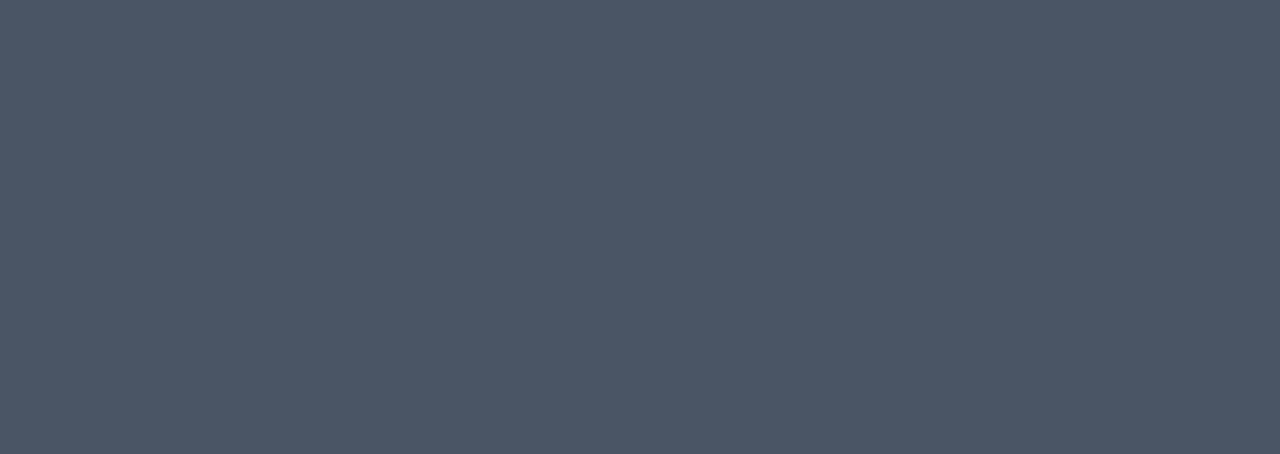
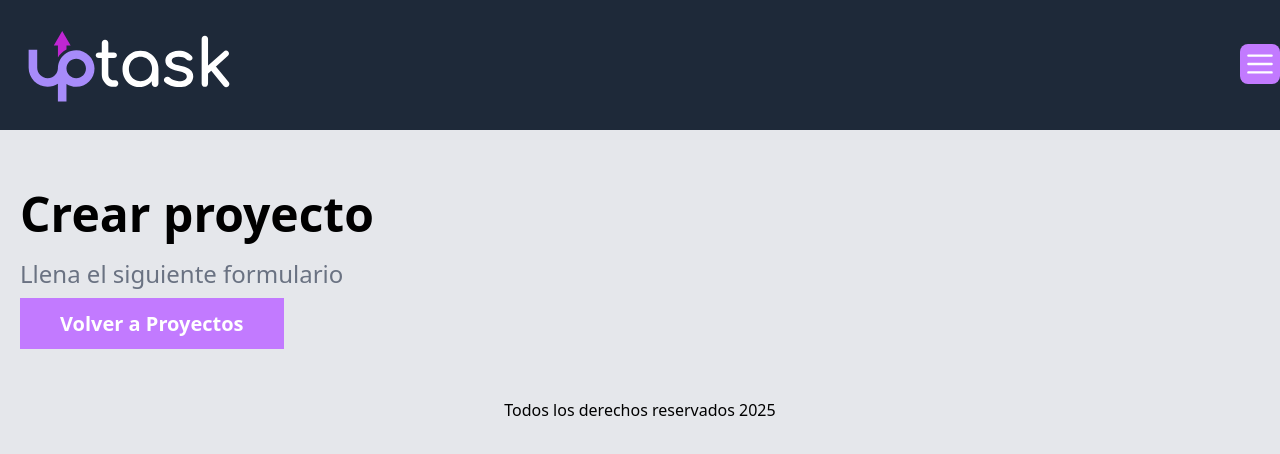
Before and after one commit to alejandroaduran/Proyecto-15, a React (Vite) app in the folder frontend_uptask/: page /projects/create in a window 1280 px wide. Before the commit this address had no page. Shown: the top 454 px of the page. Built offline with nearby package versions, Linux system fonts and the light colour scheme.

Commit message:
feat: enhance project management interface with navigation and create project functionality

```diff
--- a/frontend_uptask/index.html
+++ b/frontend_uptask/index.html
@@ -6,7 +6,7 @@
     <meta name="viewport" content="width=device-width, initial-scale=1.0" />
     <title>UpTask - Node Express TypeScript Mongoose Tailwindcss ReactQuery </title>
   </head>
-  <body class= "bg-gray-600">
+  <body class= "bg-gray-200">
     <div id="root"></div>
     <script type="module" src="/src/main.tsx"></script>
   </body>
--- a/frontend_uptask/package.json
+++ b/frontend_uptask/package.json
@@ -10,6 +10,8 @@
     "preview": "vite preview"
   },
   "dependencies": {
+    "@headlessui/react": "^2.2.3",
+    "@heroicons/react": "^2.2.0",
     "@tailwindcss/cli": "^4.1.7",
     "@tailwindcss/vite": "^4.1.7",
     "react": "^19.1.0",
--- /dev/null
+++ b/frontend_uptask/src/components/NavMenu.tsx
@@ -0,0 +1,54 @@
+import {
+  Popover,
+  PopoverButton,
+  PopoverPanel,
+  Transition
+} from '@headlessui/react'
+import { Bars3Icon } from '@heroicons/react/20/solid'
+import { Link } from 'react-router-dom'
+import { Fragment } from 'react'
+
+export const NavMenu = () => {
+  return (
+    <Popover className='relative'>
+      <PopoverButton className='inline-flex items-center gap-x-1 text-sm font-semibold leading-6 p-1 rounded-lg bg-purple-400'>
+        <Bars3Icon className='w-8 h-8 text-white ' />
+      </PopoverButton>
+
+      <Transition
+        as={Fragment}
+        enter='transition ease-out duration-200'
+        enterFrom='opacity-0 translate-y-1'
+        enterTo='opacity-100 translate-y-0'
+        leave='transition ease-in duration-150'
+        leaveFrom='opacity-100 translate-y-0'
+        leaveTo='opacity-0 translate-y-1'
+      >
+        <PopoverPanel className='absolute left-1/2 z-10 mt-5 flex w-screen lg:max-w-min -translate-x-1/2 lg:-translate-x-48'>
+          <div className='w-full lg:w-56 shrink rounded-xl bg-white p-4 text-sm font-semibold leading-6 text-gray-900 shadow-lg ring-1 ring-gray-900/5'>
+            <p className='text-center'>Hola: Usuario</p>
+            <Link
+              to='/profile'
+              className='block p-2 hover:text-purple-950'
+            >
+              Mi Perfil
+            </Link>
+            <Link
+              to='/'
+              className='block p-2 hover:text-purple-950'
+            >
+              Mis Proyectos
+            </Link>
+            <button
+              className='block p-2 hover:text-purple-950'
+              type='button'
+              onClick={() => {}}
+            >
+              Cerrar Sesión
+            </button>
+          </div>
+        </PopoverPanel>
+      </Transition>
+    </Popover>
+  )
+}
--- a/frontend_uptask/src/layouts/AppLayout.tsx
+++ b/frontend_uptask/src/layouts/AppLayout.tsx
@@ -1,5 +1,6 @@
 import { Outlet } from "react-router-dom"
 import Logo from "@/components/Logo"
+import { NavMenu } from "@/components/NavMenu"
 
 export default function AppLayout() {
     return (
@@ -10,6 +11,7 @@ export default function AppLayout() {
                     <div className="w-64">
                         <Logo />
                     </div>
+                    <NavMenu/>
                 </div>
             </header>
             <section className="max-w-screen-2xl mx-auto mt-10 p-5">
--- a/frontend_uptask/src/router.tsx
+++ b/frontend_uptask/src/router.tsx
@@ -1,6 +1,7 @@
 import { BrowserRouter, Routes, Route } from "react-router-dom";
-import AppLayout from "./layouts/AppLayout";
-import DashboardView from "./views/DashboardView";
+import AppLayout from "@/layouts/AppLayout";
+import DashboardView from "@/views/DashboardView";
+import CreateProjectView from "./views/projects/CreateProjectView";
 
 export default function Router() {
     return (
@@ -8,6 +9,7 @@ export default function Router() {
             <Routes>
                 <Route element={<AppLayout />}>
                     <Route path="/" element={<DashboardView />} index />
+                    <Route path="/projects/create" element={<CreateProjectView />} />
                 </Route>
             </Routes>
         </BrowserRouter>
--- a/frontend_uptask/src/views/DashboardView.tsx
+++ b/frontend_uptask/src/views/DashboardView.tsx
@@ -1,7 +1,19 @@
-
+import { Link } from "react-router-dom"
 
 export default function DashboardView() {
   return (
-    <div>DashboardView</div>
+    <>
+      <h1 className="text-5xl font-black">Mis proyectos</h1>
+      <p className="text-2xl font-light text-gray-500 mt-5">Maneja y administra tusp royectos</p>
+      <nav className="my-5">
+        <Link
+          className="bg-purple-400 hover:bg-purple-500 px-10 py-3 text-white text-xl font-bold cursor-pointer transition-colors"
+          to="/projects/create"
+        >
+          Nuevo proyecto
+        </Link>
+      </nav>
+
+    </>
   )
 }
--- /dev/null
+++ b/frontend_uptask/src/views/projects/CreateProjectView.tsx
@@ -0,0 +1,19 @@
+import { Link } from "react-router-dom"
+
+export default function CreateProjectView() {
+    return (
+        <>
+            <h1 className="text-5xl font-black">Crear proyecto</h1>
+            <p className="text-2xl font-light text-gray-500 mt-5">Llena el siguiente formulario</p>
+            <nav className="my-5">
+                <Link
+                    className="bg-purple-400 hover:bg-purple-500 px-10 py-3 text-white text-xl font-bold cursor-pointer transition-colors"
+                    to="/"
+                >
+                    Volver a Proyectos
+                </Link>
+            </nav>
+
+        </>
+    )
+}
```
Also changed, not shown: 1 other file (tests, documents, lock files or other folders).
